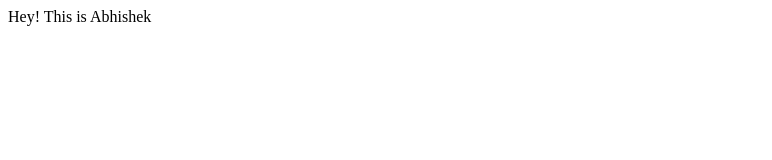
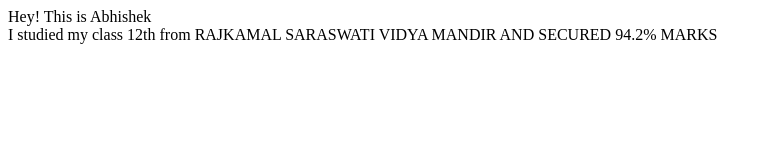
Before and after one commit to abhis0858/lectureTwo, a plain HTML site: page index.html in a window 1280 px wide. Shown: the whole page, without its empty margins (0-772 px from the left). Drawn offline with Linux system fonts and the light colour scheme.

Commit message:
ADD: SCHOLING DETAILS

```diff
--- a/index.html
+++ b/index.html
@@ -7,6 +7,7 @@
 </head>
 <body>
     Hey! This is Abhishek <br>
+    I studied my class 12th from RAJKAMAL SARASWATI VIDYA MANDIR AND SECURED 94.2% MARKS
 
 </body>
 </html>
```
